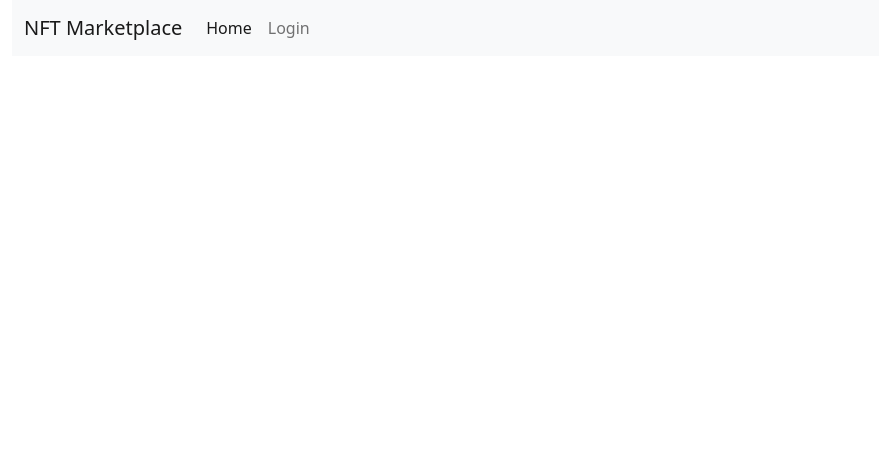
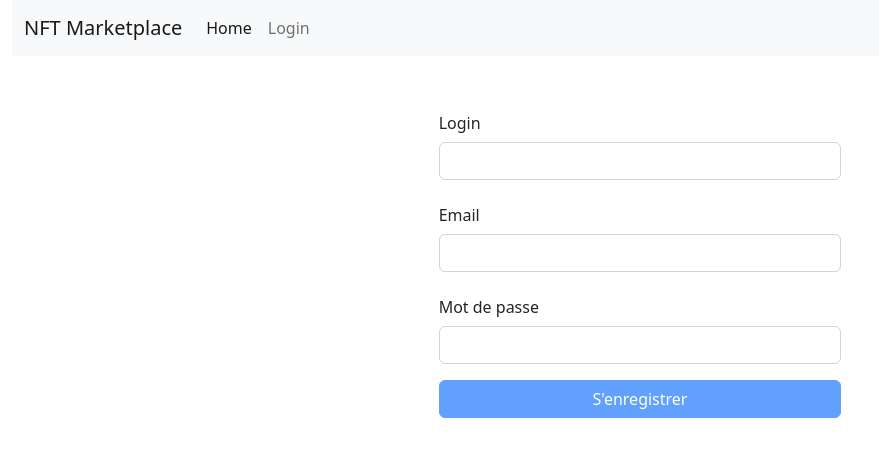
Before and after one commit to merlinofcha0s/2022-10-13-nftmarketplace, an Angular app: page /register in a window 1280 px wide. Before the commit this address led to /. Shown: the top 456 px of the page, without its empty margins (0-879 px from the left). Built offline with nearby package versions, Linux system fonts and the light colour scheme.

Commit message:
Mise en place du formulaire de registration (Reactive driven form)

```diff
--- a/src/app/app.routes.ts
+++ b/src/app/app.routes.ts
@@ -3,9 +3,11 @@ import {ListNftComponent} from "./marketplace/list-nft/list-nft.component";
 import {DescriptionNftComponent} from "./marketplace/description-nft/description-nft.component";
 import {LogGuard} from "./marketplace/log.guard";
 import {LoginComponent} from "./marketplace/login/login.component";
+import {RegisterComponent} from "./marketplace/register/register.component";
 
 export const ROUTES: Routes = [
   {path: '', component: ListNftComponent},
   {path: 'description/:blockchain/:contractid/:token', component: DescriptionNftComponent, canActivate: [LogGuard]},
   {path: 'login', component: LoginComponent},
+  {path: 'register', component: RegisterComponent},
 ]
--- /dev/null
+++ b/src/app/marketplace/register/register.component.html
@@ -0,0 +1,67 @@
+<form (ngSubmit)="onRegister()" [formGroup]="registerForm">
+  <div class="mb-3 row">
+    <div class="col-4"></div>
+    <div class="col-4">
+      <label for="inputLogin" class="col-sm-2 col-form-label">Login</label>
+      <div class="col-sm-10 w-100">
+        <input type="login" name="login" class="form-control" id="inputLogin" formControlName="login">
+      </div>
+      <div *ngIf="registerForm.get('login')!.dirty && registerForm.get('login')!.touched">
+        <div class="mt-2"  *ngIf="registerForm.get('login')!.hasError('required')">
+          Un login est requis
+        </div>
+        <div class="mt-2"  *ngIf="registerForm.get('login')!.hasError('minlength')">
+          Le login doit contenir au moins trois caractères
+        </div>
+      </div>
+    </div>
+    <div class="col-4"></div>
+  </div>
+  <div class="mb-3 row">
+    <div class="col-4"></div>
+    <div class="col-4">
+      <label for="inputEmail" class="col-sm-2 col-form-label">Email</label>
+      <div class="col-sm-10 w-100">
+        <input type="email" name="email" class="form-control" id="inputEmail" formControlName="email">
+      </div>
+      <div *ngIf="registerForm.get('email')!.dirty && registerForm.get('email')!.touched">
+        <div class="mt-2" *ngIf="registerForm.get('email')!.hasError('required')">
+          Un email est requis
+        </div>
+        <div class="mt-2" *ngIf="registerForm.get('email')!.hasError('minlength')">
+          L'email doit contenir au moins trois caractères
+        </div>
+        <div class="mt-2"  *ngIf="registerForm.get('email')!.hasError('email')">
+          Veuillez rentrer un email valide
+        </div>
+      </div>
+    </div>
+    <div class="col-4"></div>
+  </div>
+  <div class="mb-3 row">
+    <div class="col-4"></div>
+    <div class="col-4">
+      <label for="inputPassword" class="col-form-label">Mot de passe</label>
+      <div class="col-sm-10 w-100">
+        <input type="password" name="password" minlength="3" class="form-control" id="inputPassword"
+               formControlName="password">
+      </div>
+      <div *ngIf="registerForm.get('password')!.dirty && registerForm.get('password')!.touched">
+        <div class="mt-2" *ngIf="registerForm.get('password')!.hasError('required')">
+          Un mot de passe est requis
+        </div>
+        <div class="mt-2" *ngIf="registerForm.get('password')!.hasError('minlength')">
+          Le mot de passe doit être d'au moins 10 caractères.
+        </div>
+      </div>
+    </div>
+    <div class="col-4"></div>
+  </div>
+  <div class="mb-3 row">
+    <div class="col-4"></div>
+    <div class="col-4">
+      <button class="btn btn-primary w-100" [disabled]="registerForm.invalid">S'enregistrer</button>
+    </div>
+    <div class="col-4"></div>
+  </div>
+</form>
--- /dev/null
+++ b/src/app/marketplace/register/register.component.ts
@@ -0,0 +1,30 @@
+import {Component, OnInit} from '@angular/core';
+import {FormBuilder, FormControl, FormGroup, Validator, Validators} from "@angular/forms";
+import {Router} from "@angular/router";
+
+@Component({
+  selector: 'app-register',
+  templateUrl: './register.component.html',
+  styleUrls: ['./register.component.scss']
+})
+export class RegisterComponent implements OnInit {
+
+  public registerForm = this.formBuilder.group({
+    login: new FormControl<string>('', [Validators.required, Validators.minLength(3)]),
+    email: new FormControl<string>('', [Validators.required, Validators.minLength(3), Validators.email]),
+    password: new FormControl<string>('', [Validators.required, Validators.minLength(10)])
+  })
+
+  constructor(private formBuilder: FormBuilder, private router: Router) {
+  }
+
+  ngOnInit(): void {
+
+  }
+
+  onRegister(): void {
+    const registerUser = this.registerForm.value;
+    console.dir(registerUser);
+    this.router.navigate(['login']);
+  }
+}
```
Also changed, not shown: src/app/marketplace/marketplace.module.ts (+6 -3 lines), src/app/marketplace/register/register.component.scss (added), 1 other file (tests, documents, lock files or other folders).
